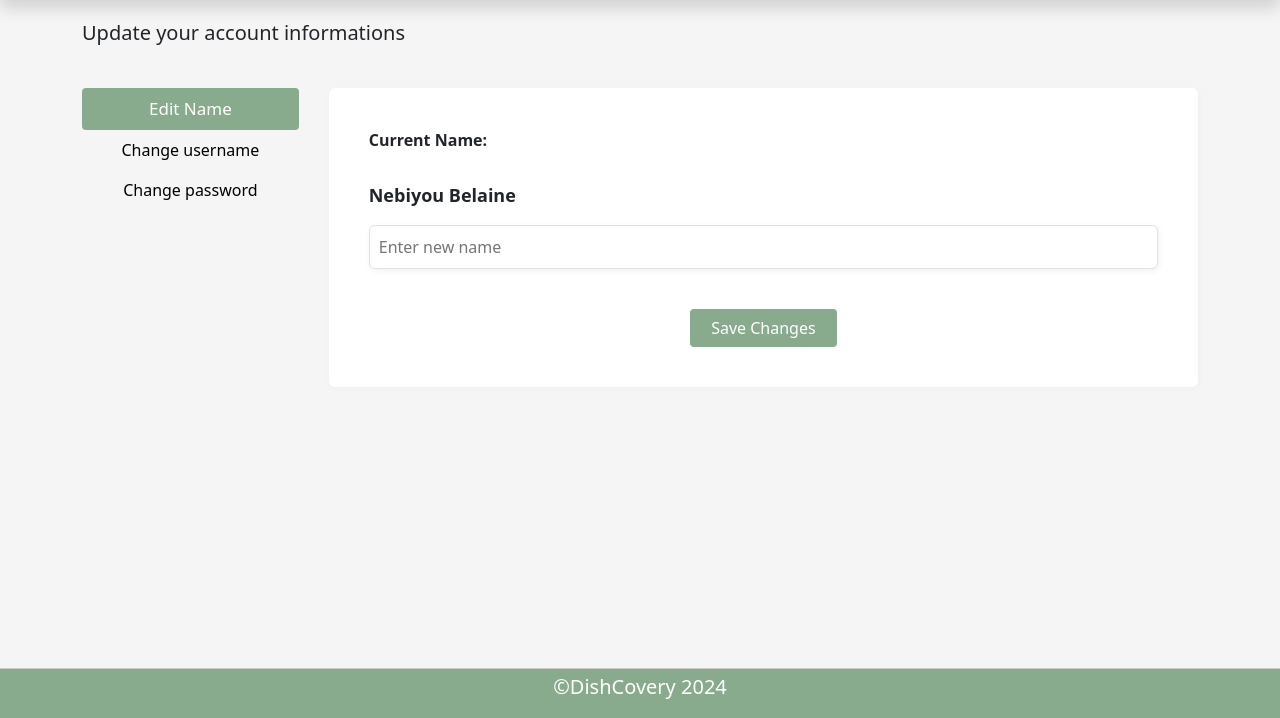
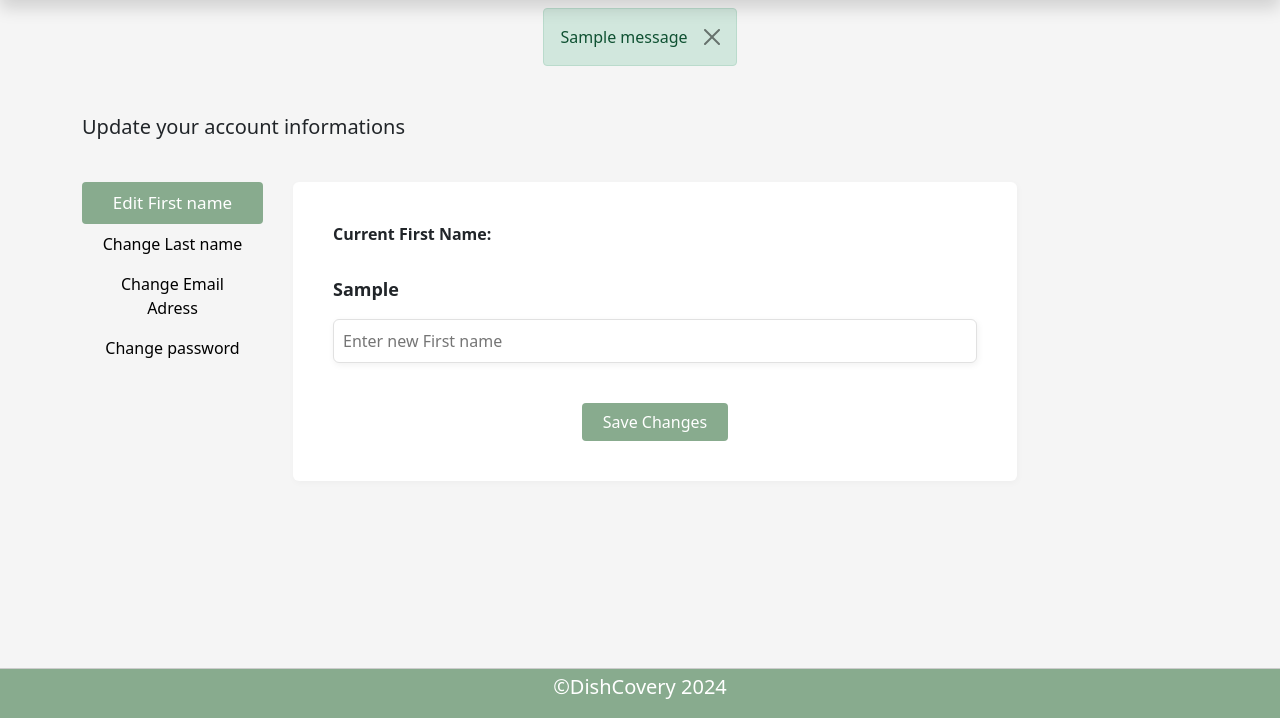
Before and after one commit to NebiyouBelaineh/Dishcovery, a Flask app: page /settings in a window 1280 px wide. Shown: the part 82-800 px from the top of the page. Run offline with Flask 3, Linux system fonts and the light colour scheme; a user stored in the database is signed in; tables that the repository leaves empty hold one stand-in row (values such as "Sample post"); one stand-in notice (Sample message) is shown; some libraries are stand-ins or nearby versions.

Commit message:
edit firstname lastname and email

```diff
--- a/dishcovery/routes.py
+++ b/dishcovery/routes.py
@@ -5,9 +5,10 @@ import os
 from dishcovery.forms import RegisterForm, LoginForm
 from dishcovery.models import User
 from dishcovery.models import db_storage
-from flask_login import login_user, logout_user, login_required
+from flask_login import login_user, logout_user, login_required, current_user
 import json
 import signal
+import re
 
 @app.route("/login", strict_slashes=False, methods=['POST','GET'])
 def login_route():
@@ -22,6 +23,11 @@ def login_route():
             return redirect(url_for('recipe_finder'))
         else:
             flash('Username and password are not match! Please try again', category='danger')
+    if form.errors != {}:
+        print(form.errors)
+        for err_msg in form.errors.values():
+            flash(f'{err_msg}', category="danger")
+
     return render_template('login.html', form=form)
 
 
@@ -42,6 +48,7 @@ def register_route():
         # redirect the user to the specific route using redirect and url_for
         return redirect(url_for('login_route'))
     if form.errors != {}:
+        print(form.errors)
         for err_msg in form.errors.values():
             flash(f'{err_msg}', category="danger")
     return render_template('register.html', form=form)
@@ -81,11 +88,81 @@ def bookmark_route():
     return render_template('bookmarks.html')
 
 
-@app.route("/settings", strict_slashes=False)
+@app.route("/settings", strict_slashes=False, methods=["GET","POST"])
 @login_required
 def settings_route():
     """ Serves the settings page """
-    return render_template('settings.html')
+    user_id = current_user.id
+    # flash(f'{user_id}', category="info")
+
+    if request.method == "GET":
+        user = db_storage.getSession().query(User).get(user_id)
+        first_name = user.firstname
+        email_address = user.email
+        print(user.email)
+        last_name = user.lastname
+    else:
+        # First name
+        name = request.form.get("first_name").strip()
+        if name:
+            user_to_update = db_storage.getSession().query(User).get(user_id)
+            user_to_update.firstname = name
+            db_storage.save()
+            flash("First name changed successfully!", category='success')
+            return render_template('settings.html',
+                           message="message1",
+                           first_name=user_to_update.firstname.capitalize(),
+                           email_address=user_to_update.email,
+                           last_name=user_to_update.lastname.capitalize())
+        #Last name
+        last_name = request.form.get("last_name").strip()
+        if last_name:
+            user_to_update = db_storage.getSession().query(User).get(user_id)
+            user_to_update.lastname = last_name
+            db_storage.save()
+            flash("Last name changed successfully!", category='success')
+            return render_template('settings.html',
+                           message="message2",
+                           first_name=user_to_update.firstname.capitalize(),
+                           email_address=user_to_update.email,
+                           last_name=user_to_update.lastname.capitalize())
+        #Email Address
+        email_address = request.form.get("email_address").strip()
+        if email_address:
+            user_to_update = db_storage.getSession().query(User).get(user_id)
+            # check if valid email
+            if not is_valid_email(email_address):
+                flash("Email is not valid!", category='danger')
+                return render_template('settings.html',
+                           message="message3",
+                           first_name=user_to_update.firstname.capitalize(),
+                           email_address=user_to_update.email,
+                           last_name=user_to_update.lastname.capitalize())
+            # check if email doesnt exist in the database
+            if exist_email_address(email_address):
+                flash("Email address already exists! Please try different email address", category='danger')
+                return render_template('settings.html',
+                           message="message3",
+                           first_name=user_to_update.firstname.capitalize(),
+                           email_address=user_to_update.email,
+                           last_name=user_to_update.lastname.capitalize())
+
+            user_to_update.email = email_address
+            db_storage.save()
+            flash("Email address changed successfully!", category='success')
+            return render_template('settings.html',
+                           message="message3",
+                           first_name=user_to_update.firstname.capitalize(),
+                           email_address=user_to_update.email,
+                           last_name=user_to_update.lastname.capitalize())
+
+
+
+    return render_template('settings.html',
+                           message="message1",
+                           first_name=first_name.capitalize(),
+                           email_address=email_address,
+                           last_name=last_name.capitalize())
 
 
 @app.route("/logout", strict_slashes=False)
@@ -212,3 +289,31 @@ def signal_handler(signum, frame):
 
 # Register signal handler for SIGINT (Ctrl+C)
 signal.signal(signal.SIGINT, signal_handler)
+
+
+# check valid email
+def is_valid_email(email):
+    """
+    Check if a string is a valid email address.
+
+    Args:
+        email (str): The string to be checked.
+
+    Returns:
+        bool: True if the email is valid, False otherwise.
+    """
+    # Regular expression pattern for validating email addresses
+    pattern = r'^[a-zA-Z0-9._%+-]+@[a-zA-Z0-9.-]+\.[a-zA-Z]{2,}$'
+
+    # Use re.match to search the pattern at the beginning of the string
+    if re.match(pattern, email):
+        return True
+    else:
+        return False
+
+def exist_email_address(email_to_check):
+        user = db_storage.getSession().query(User).filter_by(email=email_to_check).first()
+        if user:
+            return True
+        else:
+            return False
--- a/dishcovery/templates/settings.html
+++ b/dishcovery/templates/settings.html
@@ -16,34 +16,102 @@ Recipe Finder
 {% block main %}
 
 <div class="container-sm section-container">
-	<main class="main">
+	<main class="main" style="margin-top:20px;">
+		{% with messages = get_flashed_messages(with_categories=true) %}
+			{% if messages %}
+				{% for category, message in messages %}
+					<div class="alert alert-{{ category }} alert-dismissible fade show" role="alert" style="width:fit-content; margin-inline:auto">
+						{{ message.strip("[]").strip("\'").strip("\"") }}
+						<button type="button" class="btn-close" data-bs-dismiss="alert" aria-label="Close"></button>
+					</div>
+				{% endfor %}
+			{% endif %}
+		{% endwith %}
 		<p class="main-para">Update your account informations</h1>
 		<div class="d-flex align-items-start settings-container">
 			<div class="nav flex-column nav-pills me-3" id="v-pills-tab list" role="tablist" aria-orientation="vertical">
-			  <button class="nav-link active" id="v-pills-home-tab" data-bs-toggle="pill" data-bs-target="#v-pills-home" type="button" role="tab" aria-controls="v-pills-home" aria-selected="true">Edit Name</button>
-			  <button class="nav-link" id="v-pills-profile-tab" data-bs-toggle="pill" data-bs-target="#v-pills-profile" type="button" role="tab" aria-controls="v-pills-profile" aria-selected="false">Change username</button>
-			  <button class="nav-link" id="v-pills-messages-tab" data-bs-toggle="pill" data-bs-target="#v-pills-messages" type="button" role="tab" aria-controls="v-pills-messages" aria-selected="false">Change password</button>
+			  <button
+
+					{% if message|string() == "message1"|string()  %}
+					class="nav-link active"
+					{% else %}
+					class="nav-link"
+					{% endif %}
+				id="v-pills-home-tab" data-bs-toggle="pill" data-bs-target="#v-pills-home" type="button" role="tab" aria-controls="v-pills-home" aria-selected="true">Edit First name</button>
+			  <button
+			  {% if message|string() == "message2"|string()  %}
+					class="nav-link active"
+					{% else %}
+					class="nav-link"
+					{% endif %}
+			  id="v-pills-profile-tab" data-bs-toggle="pill" data-bs-target="#v-pills-profile" type="button" role="tab" aria-controls="v-pills-profile" aria-selected="false">Change Last name</button>
+			  <button
+			  {% if message|string() == "message3"|string()  %}
+					class="nav-link active"
+					{% else %}
+					class="nav-link"
+					{% endif %}
+			  id="v-pills-profile-tab" data-bs-toggle="pill" data-bs-target="#v-pills-email" type="button" role="tab" aria-controls="v-pills-profile" aria-selected="false">Change Email Adress</button>
+			  <button
+			  {% if message|string() == "message4"|string()  %}
+					class="nav-link active"
+					{% else %}
+					class="nav-link"
+					{% endif %}
+			  id="v-pills-messages-tab" data-bs-toggle="pill" data-bs-target="#v-pills-messages" type="button" role="tab" aria-controls="v-pills-messages" aria-selected="false">Change password</button>
 			</div>
+			<form action="/settings" method="post" style="width:100%;" autocomplete="off">
 				<div class="tab-content content" id="v-pills-tabContent">
-			  <div class="tab-pane fade show active" id="v-pills-home" role="tabpanel" aria-labelledby="v-pills-home-tab">
-				<p class="content-text">Current Name:</p>
-				<p class="content-name">Nebiyou Belaine</p>
-				<input type="text" name="name" placeholder="Enter new name">
+						<div
+							{% if message|string() == "message1"|string() %}
+								class="tab-pane fade show active"
+							{% else %}
+								class="tab-pane fade"
+							{% endif %}
+							id="v-pills-home" role="tabpanel" aria-labelledby="v-pills-home-tab">
+								<p class="content-text">Current First Name:</p>
+								<p class="content-name">{{ first_name }}</p>
+								<input type="text" name="first_name" placeholder="Enter new First name">
 								<input class="btn" type="submit" value="Save Changes">
 						</div>
-			  <div class="tab-pane fade" id="v-pills-profile" role="tabpanel" aria-labelledby="v-pills-profile-tab">
-				<p class="content-text">Current Username:</p>
-				<p class="content-name">neba_sb</p>
-				<input type="text" name="username" placeholder="Enter new username">
+						<div
+						{% if message|string() == "message2"|string()  %}
+							class="tab-pane fade show active"
+						{% else %}
+							class="tab-pane fade"
+						{% endif %}
+							id="v-pills-profile" role="tabpanel" aria-labelledby="v-pills-profile-tab">
+								<p class="content-text">Current Last Name:</p>
+								<p class="content-name">{{ last_name }}</p>
+								<input type="text" name="last_name" placeholder="Enter new Last name">
 								<input class="btn" type="submit" value="Save Changes">
 						</div>
-			  <div class="tab-pane fade" id="v-pills-messages" role="tabpanel" aria-labelledby="v-pills-messages-tab">
+						<div
+						{% if message|string() == "message3"|string()  %}
+							class="tab-pane fade show active"
+						{% else %}
+							class="tab-pane fade"
+						{% endif %}
+							id="v-pills-email" role="tabpanel" aria-labelledby="v-pills-email-tab">
+								<p class="content-text">Current Email Address:</p>
+								<p class="content-name">{{ email_address }}</p>
+								<input type="text" name="email_address" placeholder="Enter new Email Adress">
+								<input class="btn" type="submit" value="Save Changes">
+						</div>
+						<div
+						{% if message|string() == "message4"|string()  %}
+							class="tab-pane fade show active"
+						{% else %}
+							class="tab-pane fade"
+						{% endif %}
+							id="v-pills-messages" role="tabpanel" aria-labelledby="v-pills-messages-tab">
 								<input type="text" name="current_pass" placeholder="Enter current password">
 								<input type="text" name="new_pass" placeholder="Enter new password">
 								<input type="text" name="confirm_pass" placeholder="Confirm new password">
 								<input class="btn" type="submit" value="Save Changes">
 						</div>
 				</div>
+			</form>
 		  </div>
 	</main>
 </div>
```
Lines whose indentation alone changed are shown as unchanged.
